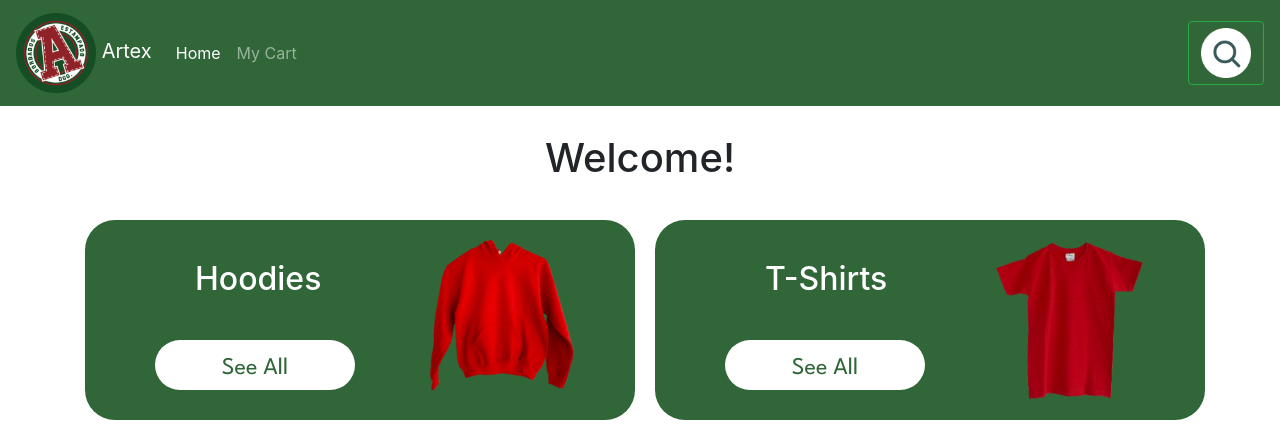
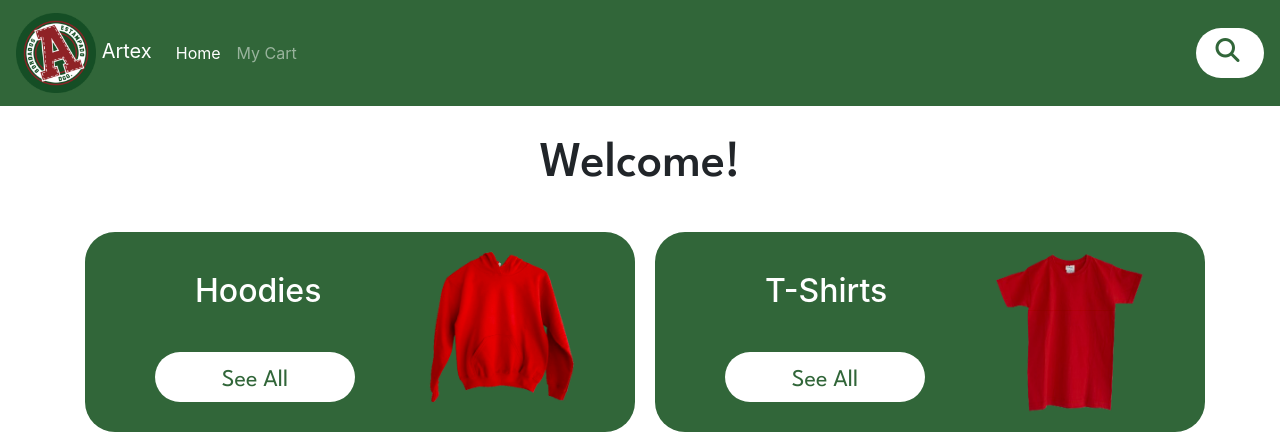
Before and after one commit to Vanadium-Milk/artexbordados, a PHP site: page / in a window 1280 px wide. Shown: the top 434 px of the page. Run offline with PHP 8.4, Linux system fonts and the light colour scheme.

Commit message:
Design modifications
1. I added the button "Search Embroideries" in the navbar.
2. I fixed a little error in the carousels.

```diff
--- a/index.html
+++ b/index.html
@@ -36,15 +36,16 @@
         </li>
       </ul>
       <form class="form-inline my-2 my-lg-0">
-        <button class="btn btn-outline-success my-2 my-sm-0" type="button"><img src="view/images/search-icon.png" alt=""
-            width="50px" height="50px"></button>
+        <button class="button search-btn"><i class="fa-solid fa-magnifying-glass fa-xl" style="color: #316639;"></i>
+          <span>Search Embroideries</span>
+        </button>
       </form>
     </div>
   </nav>
 </header>
 
 <body>
-  <h1 style="text-align: center;">Welcome!</h1>
+  <h1 style="text-align: center; font-family: 'League Spartan'; font-size: 50px;">Welcome!</h1>
 
   <div class="container">
     <div class="row mb-4">
@@ -112,7 +113,7 @@
         <!-- T-Shirts Carousel -->
         <div id="carouselT-Shirts" class="carousel slide" data-ride="carousel" style="margin-top: 65px; position: relative;">
           <ol class="carousel-indicators">
-            <li data-target="#carouselHoodies" data-slide-to="0"></li>
+            <li data-target="#carouselT-Shirts" data-slide-to="0"></li>
             <li data-target="#carouselT-Shirts" data-slide-to="1"></li>
             <li data-target="#carouselT-Shirts" data-slide-to="2"></li>
           </ol>
--- a/view/styles/style.css
+++ b/view/styles/style.css
@@ -10,6 +10,7 @@
 h1 {
     padding-top: 28px;
     font-family: 'League Spartan';
+    font-size: 100;
 }
 
 h2 {
@@ -123,6 +124,13 @@ h2 {
     font-size: x-large;
     color: #316639;
     border-style: none;
+    cursor: pointer;
+    transition: 0.2s;
+}
+
+.button-see-all:hover,
+.button-form:hover {
+    transform: scale(1.1);
 }
 
 .carousel-item img {
@@ -178,4 +186,35 @@ h2 {
     font-size: 22px;
     color: #316639;
     border-style: none;
+    cursor: pointer;
+    transition: 0.2s;
 }
+
+button span {
+    max-width: 0;
+    -webkit-transition: max-width 1s;
+    transition: max-width 1s;
+    display: inline-block;
+    vertical-align: top;
+    white-space: nowrap;
+    overflow: hidden;
+    color: #316639;
+    font-size: 20px;
+    font-family: 'League Spartan';
+}
+
+button:hover span{
+    max-width: 12rem;
+}
+
+.search-btn {
+    background-color: white;
+    border-radius: 150px;
+    padding-top: 10px;
+    padding-right: 20px;
+    padding-bottom: 10px;
+    padding-left: 20px;
+    border-style: none;
+    align-items: center;
+    cursor: pointer;
+}
```
